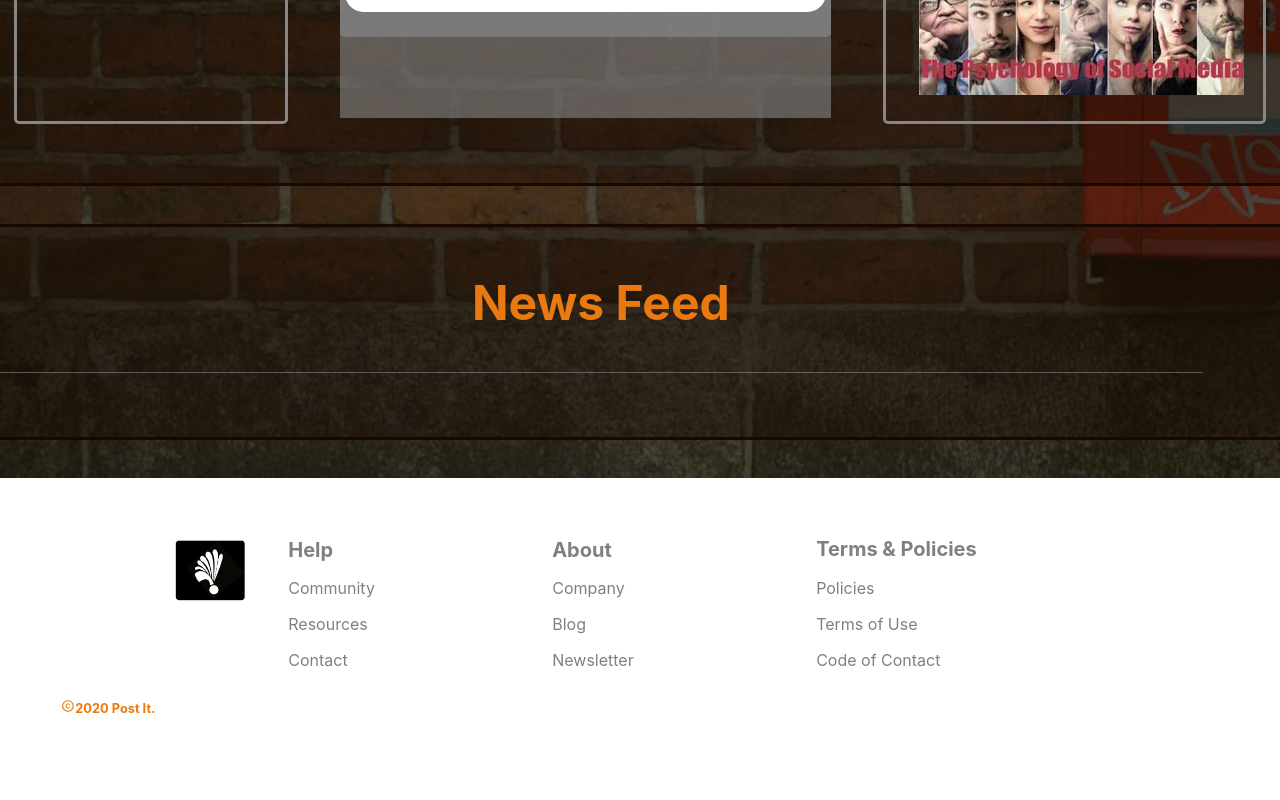
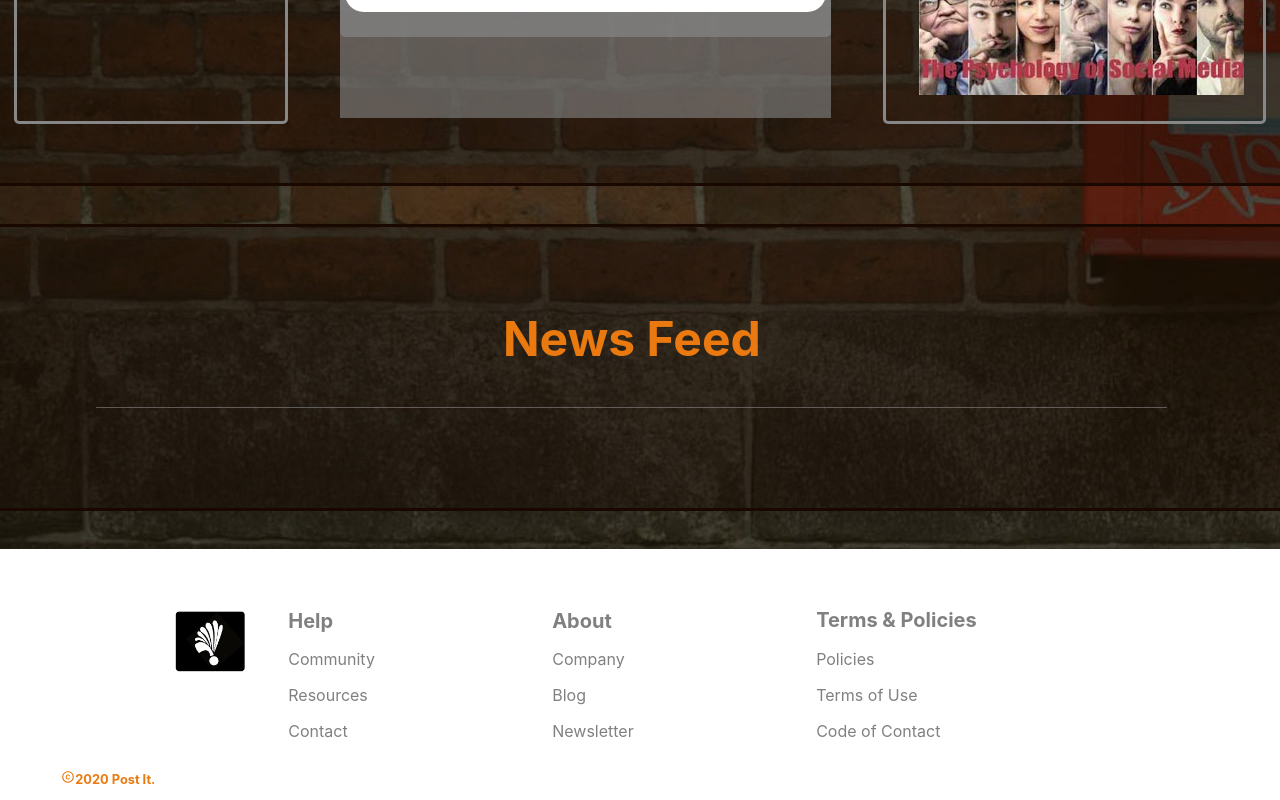
Before and after one commit to jenPlaza/postit, a React (Create React App) app in the folder my-app/: page /NewsFeed in a window 1280 px wide. Shown: the part 676-1476 px from the top of the page. Before the commit the page ends 1405 px from the top, so only its background shows below. Built offline with nearby package versions, Linux system fonts and the light colour scheme.

Commit message:
added api to list items with each post created and displayed them in the message page. I also created a new message object, looped through the object, and displayed it in the news feed page.

```diff
--- a/my-app/src/App.js
+++ b/my-app/src/App.js
@@ -23,10 +23,9 @@ import{
 	BrowserRouter as Router
 }from 'react-router-dom'
 
-function searchMe(search){
+function searchFor(search){
 	return function(searchTitle){
 		return searchTitle.postTitle.toLowerCase().includes(search.toLowerCase()) || !search
-		//return searchTitle.titleInput.includes(search) || !search
 	}
 }
 
@@ -37,11 +36,6 @@ class App extends React.Component {
 		postListing: [],
 		search:'',
 	}
-
-	//This is old.  Use an arrow function. Please watch my videos also. I will have the latest code.
-	// this.handleSubmit = this.handleSubmit.bind(this);
-	// }
-
 	componentDidMount(){
 if(localStorage.getItem('postListing')){
 		let postL = JSON.parse(localStorage.getItem('postListing'))
@@ -54,7 +48,6 @@ if(localStorage.getItem('postListing')){
 	localStorage.setItem('postListing', JSON.stringify(postL))
 	e.target.reset()
   }
-
 
 	//Make this global. You can write a function that will take the value based off the name attribute.
 	//Try to fix this for week 3
@@ -70,7 +63,7 @@ if(localStorage.getItem('postListing')){
 }
 	render() {
 		const{search} = this.state
-		let searchlist = this.state.postListing.filter(searchMe(search)).map((element,i) => {
+		let searchlist = this.state.postListing.filter(searchFor(search)).map((element,i) => {
 			  return <Search key={i} val={element}/>
 	  })
 
--- a/my-app/src/components/listitems/ListItems.js
+++ b/my-app/src/components/listitems/ListItems.js
@@ -1,26 +1,68 @@
-// JavaScript Document
-import React from 'react'
+import React from 'react';
 import {FaEdit} from 'react-icons/fa'
 import {MdDelete} from 'react-icons/md'
 
-const ListItem = props => {
+class ListItem extends React.Component {
+	state ={
+		postListing: [
+
+		]
+	}
+
+	removeItem = key => {
+		let postL = this.state.postListing
+			this.state.postListing.splice(key,1)
+		this.setState({postListing: this.state.postListing})
+		localStorage.setItem('postListing', JSON.stringify(postL))
+	}
+	componentDidMount(){
+	this.fetchData();
+}
+	fetchData(){
+	fetch('https://randomuser.me/api/0.8/?results=1&nat=us')
+		.then(results =>{
+		return results.json();
+	}).then(data =>{
+		let pList = data.results.map((use)=>{
 			return(
-		<li key={props.id} style={styles.list}>
+				  <li key={this.props.id} style={styles.list}>
 				<span>
-		<MdDelete style={styles.mdDelete} size={30} onClick={props.dlt}/>
+					<MdDelete style={styles.mdDelete} size={30} onClick={this.props.dlt}/>
 					<FaEdit style={styles.faEdit} size={30}/>
 				</span>
-		<span style={styles.items}>{props.val.postTitle}</span>
-			<span style={styles.items}>{props.val.postDescription}</span>
+				<span key={use.results}>
+				<p><b>Username:</b> {use.user.username}<br /><b>Email:</b> {use.user.email}<br/><b>Date:</b> {use.user.registered} - <b>Time:</b>{use.user.dob}</p>
+
+				</span>
+				<span style={styles.items}><b>{this.props.val.postTitle}</b></span><br />
+				<span style={styles.items}>{this.props.val.postDescription}</span>
+
 				</li>
 			)
+		})
+		this.setState({post:pList});
+		console.log("state", this.state.post);
+	})
 }
+	 render() {
+			const{isLoading, postListing}= this.state;
+
+  return (
+
+		<div>{this.state.post}</div>
+
+
+  	);
+  }
+}
+
 export default ListItem
 
 const styles ={
 	list:{
 		width:'98%',
-		height:'30px',
+		height:'auto',
+		padding:'2%',
 		listStyleType:'none',
 		marginTop:'3%',
 		marginLeft:'1%',
--- a/my-app/src/pages/Messages.js
+++ b/my-app/src/pages/Messages.js
@@ -2,47 +2,22 @@ import React from 'react';
 import ListItem from '../components/listitems/ListItems';
 import { Row, Col } from 'react-grid-system';
 
-
-
 class Messages extends React.Component {
 	state ={
-		titleInput:'',
-		descriptionInput:'',
-		postListing: [],
-		search:'',
+		postListing: []
 	}
 
-	//This is old.  Use an arrow function. Please watch my videos also. I will have the latest code.
-	// this.handleSubmit = this.handleSubmit.bind(this);
-	// }
-
-	componentDidMount(){
-if(localStorage.getItem('postListing')){
-		let postL = JSON.parse(localStorage.getItem('postListing'))
-		this.setState({postListing:postL})
-	}
-}
-	handleSubmit = e => {
-	e.preventDefault();
-	let postL = [...this.state.postListing, {postTitle:this.state.titleInput, postDescription:this.state.descriptionInput}]
-	localStorage.setItem('postListing', JSON.stringify(postL))
-	e.target.reset()
-  }
 	removeItem = key => {
 		let postL = this.state.postListing
 			this.state.postListing.splice(key,1)
 		this.setState({postListing: this.state.postListing})
 		localStorage.setItem('postListing', JSON.stringify(postL))
 	}
-
-	titleBind = e => {
-		this.setState({titleInput: e.target.value})
+	componentDidMount(){
+		if(localStorage.getItem('postListing')){
+		let postL = JSON.parse(localStorage.getItem('postListing'))
+		this.setState({postListing:postL})
 	}
-	descriptionBind = e => {
-		this.setState({descriptionInput: e.target.value})
-	}
-	searchInfo = e =>{
-	this.setState({search: e.target.value})
 }
 	render() {
 			let list = this.state.postListing.map((element,i) => {
@@ -50,11 +25,9 @@ if(localStorage.getItem('postListing')){
 	  })
   return (
 	    	<Row style={styles.container}>
-                <Col sm={12}>
-                <h1 style={styles.h1}>Messages</h1>
-                  </Col>
+
 	  			<Col sm={12} style={styles.col}>
-	  			{list}
+					{list}
 	  			</Col>
 	  		</Row>
   	);
@@ -64,14 +37,19 @@ if(localStorage.getItem('postListing')){
 export default Messages
 
 const styles ={
+		container:{
+		padding:'3%',
+		marginLeft:'4%'
+		},
 		h1:{
 		fontSize:'3em',
 		marginTop:'-0.5%',
 		color:'#ea7a0f',
 	},
 	col:{
-		height:'100%',
+		paddingRight:'4.5%',
+		paddinLeft:'4%',
 		backgroundColor:'rgba(135, 135, 135, 0.6)',
-
+		borderRadius:'5px',
 	}
 }
--- a/my-app/src/pages/NewsFeed.js
+++ b/my-app/src/pages/NewsFeed.js
@@ -1,16 +1,29 @@
-// JavaScript Document
 import React, {Component} from 'react';
+import Messages from '../pages/Messages';
 import { Row, Col } from 'react-grid-system';
 
 class NewsFeed extends Component{
-	render(){
-	return(
-		<Row style={styles.container}>
-                <Col sm={12}>
+	state ={
+		postListing: []
+	}
+
+	componentDidMount(){
+		if(localStorage.getItem('postListing')){
+		let postL = JSON.parse(localStorage.getItem('postListing'))
+		this.setState({postListing:postL})
+	}
+}
+	render() {
+			let msgs = this.state.postListing.map((element,i) => {
+		  return <Messages key={i} val={element} />
+	  })
+  return (
+	    	<Row style={styles.container}>
+                <Col sm={12} style={styles.newsfeed}>
                 <h1 style={styles.h1}>News Feed</h1>
                   </Col>
 	  			<Col sm={12} style={styles.col}>
-
+	  			{msgs}
 	  			</Col>
 	  		</Row>
   	);
@@ -20,14 +33,22 @@ class NewsFeed extends Component{
 export default NewsFeed
 
 const styles ={
+		container:{
+		padding:'3%',
+		marginLeft:'4%'
+		},
 		h1:{
 		fontSize:'3em',
 		marginTop:'-0.5%',
 		color:'#ea7a0f',
 	},
 	col:{
-		height:'100%',
+		paddingRight:'4.5%',
+		paddinLeft:'4%',
 		backgroundColor:'rgba(135, 135, 135, 0.6)',
-
-	}
+		borderRadius:'5px',
+	},
+	messages:{
+	display:'none',
+	},
 }
```
Lines whose indentation alone changed are shown as unchanged.
